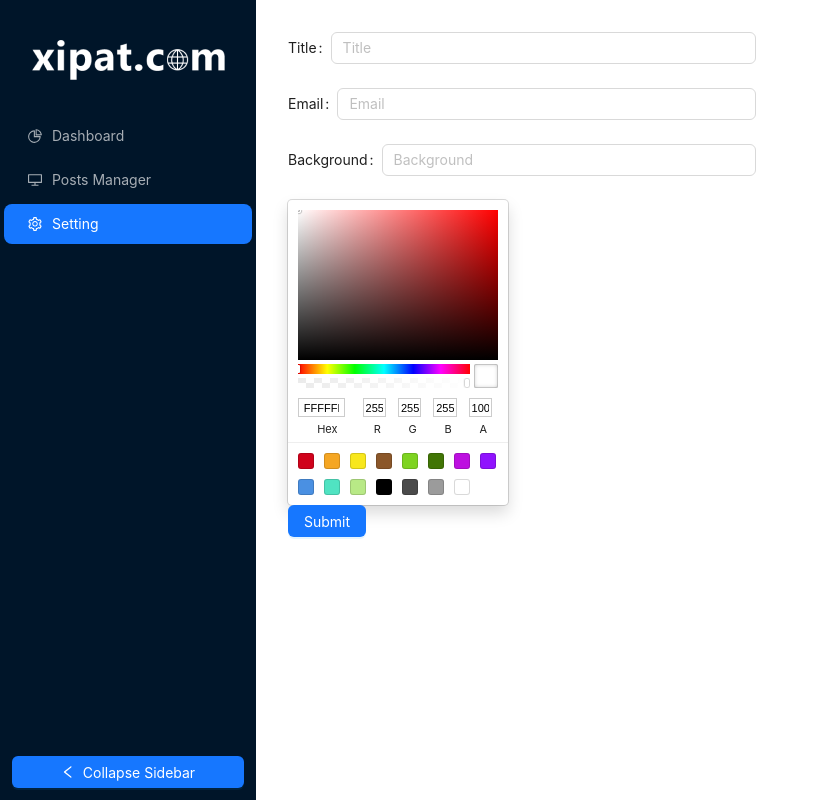
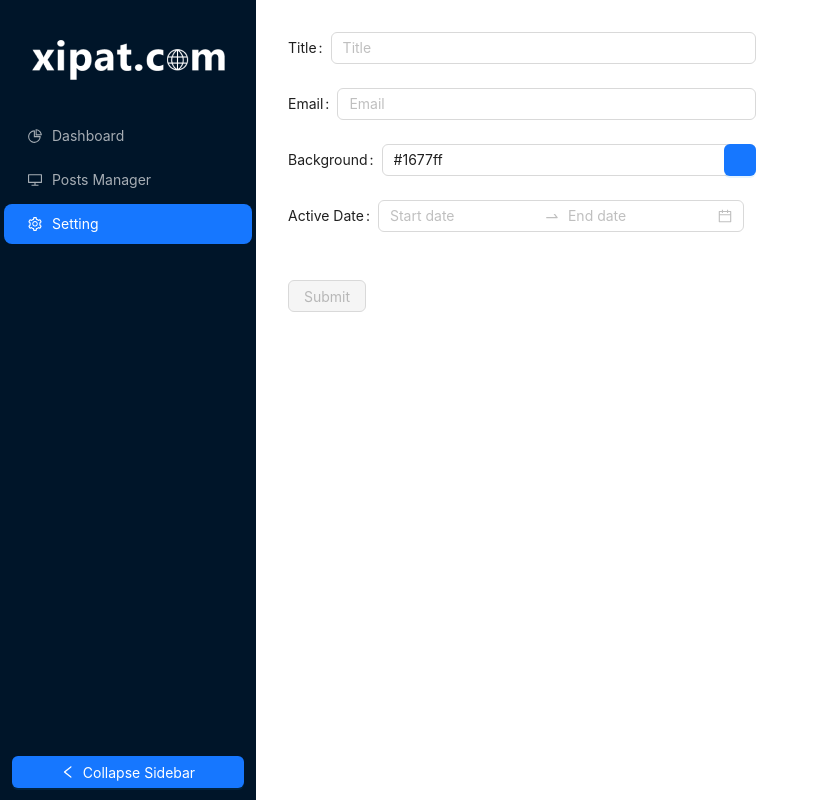
Before and after one commit to kanesnguyen/admin-xipat, a React (Create React App) app: page /setting in a window 1280 px wide. Shown: the whole page, without its empty margins (0-815 px from the left). Built offline with nearby package versions, Linux system fonts and the light colour scheme.

Commit message:
feat/setting

```diff
--- a/src/constants/router.js
+++ b/src/constants/router.js
@@ -9,6 +9,12 @@ import { Route, Routes }  from 'react-router-dom';
 
 
 export default function Router () {
+    const settingDefaults = {
+        title: '',
+        email: '',
+        background: '',
+        activeDate: [],
+    }
     return (
         <Routes>
             <Route path="/" element={<App />}>
@@ -17,7 +23,7 @@ export default function Router () {
                     <Route path="evenue" element={<RevenueChart />} />
                 </Route>
                 <Route path="posts-manager" element={<PostsManager />} />
-                <Route path="setting" element={<SettingsManager />} />
+                <Route path="setting" element={<SettingsManager settingDefaults={settingDefaults} />} />
             </Route>
         </Routes>
     );
--- a/src/pages/settingsManager/index.js
+++ b/src/pages/settingsManager/index.js
@@ -1,25 +1,47 @@
 import React, { useState } from 'react'
-import { Input, Form, Button, message } from 'antd';
+import { Input, Form, Button, message, DatePicker } from 'antd';
 import { SketchPicker } from 'react-color'
+import moment from 'moment';
 
-function SettingsManager() {
+function SettingsManager({ settingDefaults }) {
+
   const [form] = Form.useForm();
-  const [background, setBackground] = useState("#fff");
-
+  const [disabelButton, setDisableButton] = useState(true)
+  const [sketchPicker, setSketchPicker] = useState({
+    background: "#1677ff",
+    open: false,
+  });
   const onFinish = (values) => {
-    console.log(values)
+    console.log({ ...values, background: sketchPicker.background, activeDate: values.activeDate.map(e => moment(e.$d).format("DD/MM/YYYY")) })
     message.success('Update success!');
   };
 
   const handleChangeComplete = (color) => {
-    setBackground(color.hex);
+    setSketchPicker({ ...sketchPicker, background: color.hex });
+    console.log(color)
+    console.log(sketchPicker.background)
   };
+  const handleChangeInput = (value) => {
+    setSketchPicker({ ...sketchPicker, background: value.trim() });
+  }
+  const handleFormChange = () => {
+    if (form.getFieldValue("title") !== settingDefaults.title
+    || form.getFieldValue("email") !== settingDefaults.email
+    || sketchPicker.background !== settingDefaults.background
+    || form.getFieldValue("activeDate") !== settingDefaults.activeDate) {
+      setDisableButton(false);
+    }
+    else {
+      setDisableButton(true);
+    }
+  }
   return (
     <div className="grid grid-cols-2 gap-6">
       <Form
         layout={'horizontal'}
         form={form}
         onFinish={onFinish}
+        onFieldsChange={handleFormChange}
       >
         <Form.Item label="Title" name="title">
           <Input placeholder="Title" />
@@ -27,15 +49,44 @@ function SettingsManager() {
         <Form.Item label="Email" name="email">
           <Input placeholder="Email" />
         </Form.Item>
-        <Form.Item label="Background" name="background">
-          <Input placeholder="Background" />
+        <Form.Item label="Background">
+          <Input placeholder="Background" defaultValue={sketchPicker.background} value={sketchPicker.background} onChange={e => handleChangeInput(e.target.value)} />
+          <Button type="primary" onClick={() => setSketchPicker({ ...sketchPicker, open: !sketchPicker.open })} style={{ backgroundColor: sketchPicker.background }} className={`absolute right-0`}></Button>
         </Form.Item>
-        <SketchPicker
-          color={background}
-          onChangeComplete={() => handleChangeComplete} />
+        {
+          sketchPicker.open &&
+          <div>
+            <SketchPicker
+              width="100%"
+              height={sketchPicker.open ? "200px" : '0'}
+              color={sketchPicker.background}
+              onChangeComplete={handleChangeComplete} />
+          </div>
+        }
+
+        <Form.Item label="Active Date" name="activeDate">
+
+          <DatePicker.RangePicker
+            dateRender={(current) => {
+              const style = {};
+              if (current.date() === 1) {
+                style.border = '1px solid #1890ff';
+                style.borderRadius = '50%';
+              }
+              return (
+                <div className="ant-picker-cell-inner" style={style}>
+                  {current.date()}
+                </div>
+              );
+            }
+            }
+            format={("DD/MM/YYYY")}
+          />
+        </Form.Item>
         <Form.Item>
-          <Button type="primary" htmlType="submit">Submit</Button>
-        </Form.Item></Form>
+          <Button className="mt-6" type="primary" htmlType="submit" disabled={disabelButton}>Submit</Button>
+        </Form.Item>
+      </Form>
     </div>
   )
 }
```
